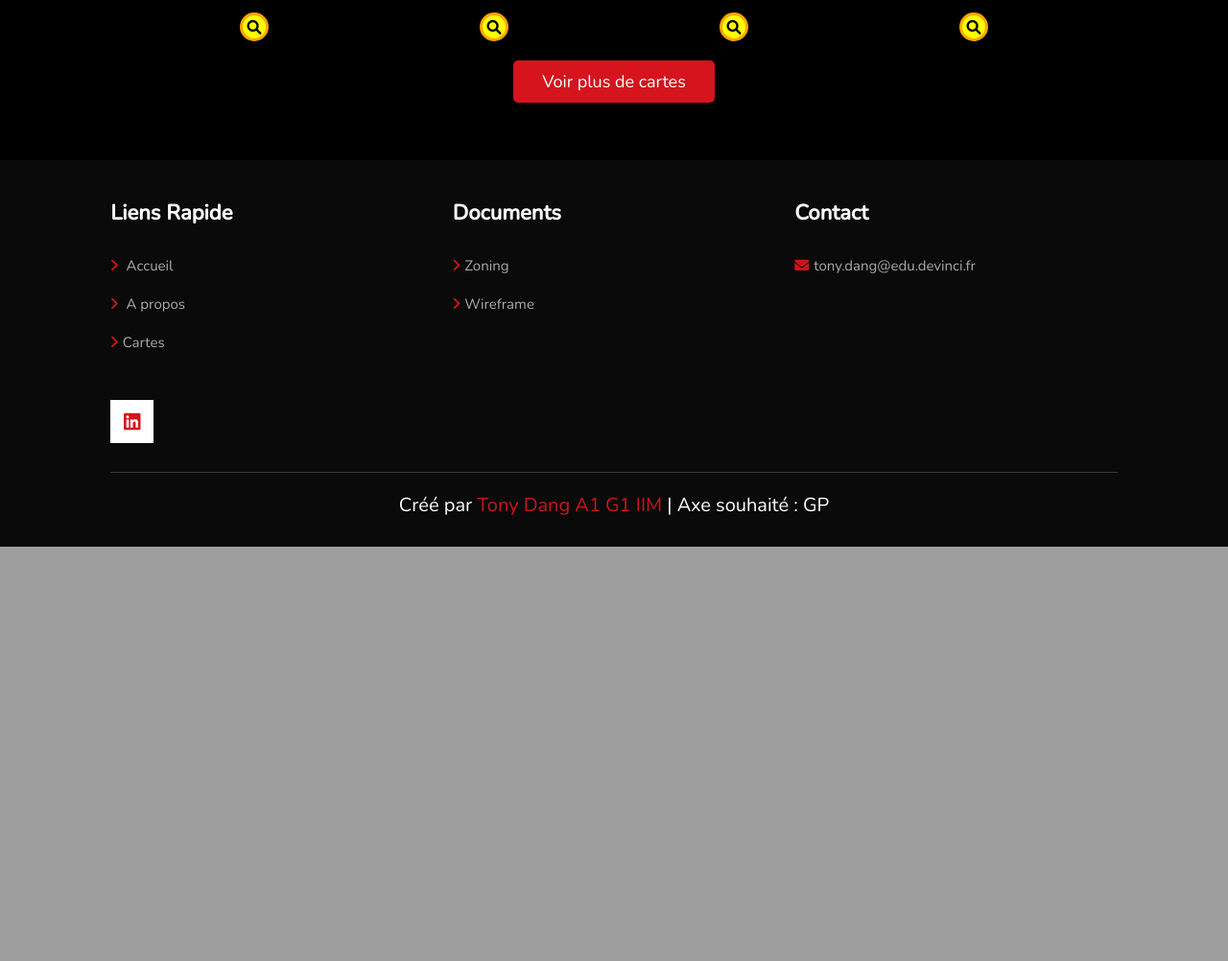
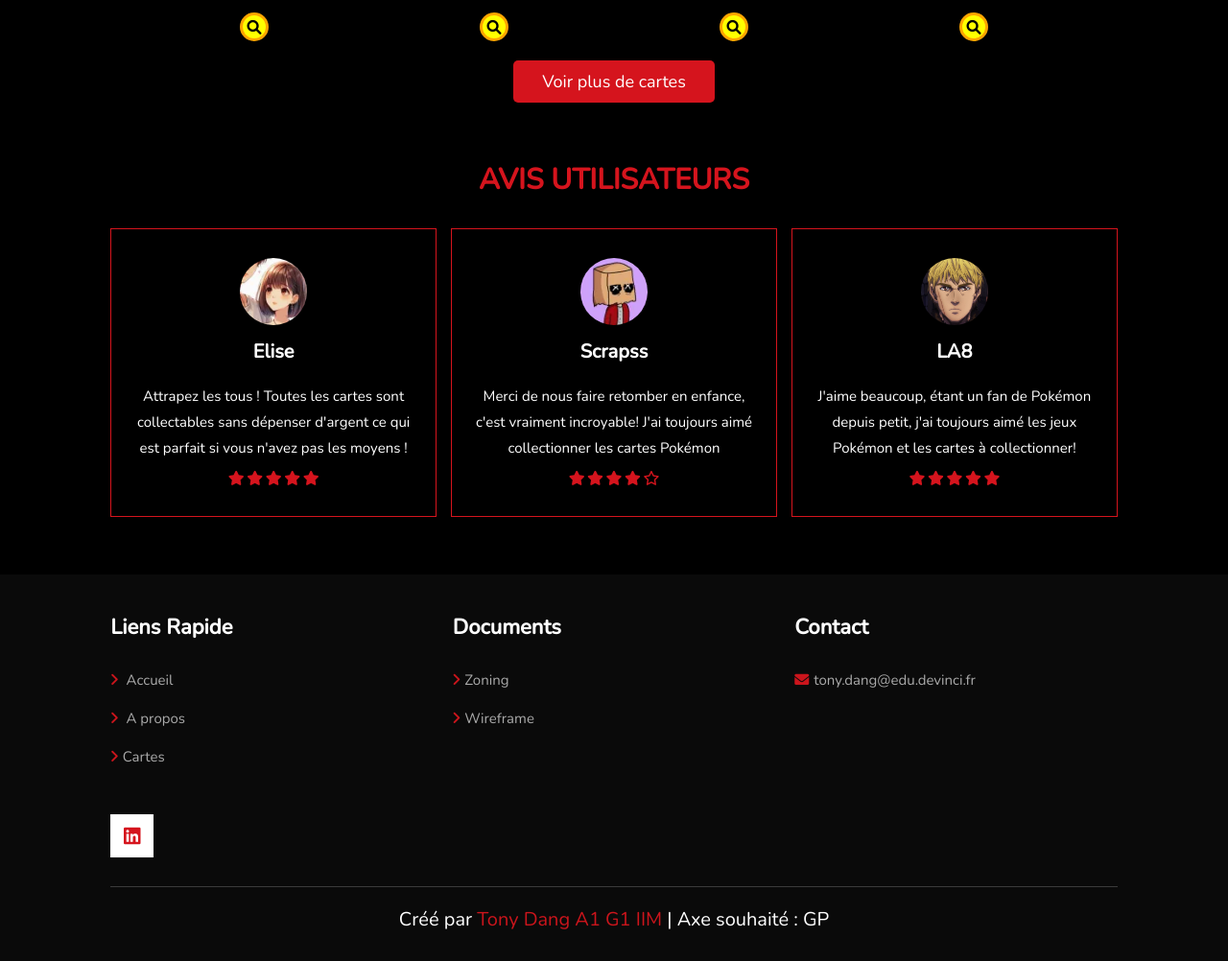
Before and after one commit to Kamihates/DANG_Tony_CDI1A1_IIM, a PHP site: page / in a window 1280 px wide. Shown: the part 1473-2475 px from the top of the page at 96% size. Before the commit the page ends 2043 px from the top, so only its background shows below. Run offline with PHP 8.4, Linux system fonts and the light colour scheme.

Commit message:
Gold (features, reviews, swipper)

```diff
--- a/css/style.css
+++ b/css/style.css
@@ -182,3 +236,42 @@
   display: inline-block;
   margin-top: 6rem;
 }
+
+.review .box-container{
+    display: grid;
+    grid-template-columns: repeat(auto-fit, minmax(30rem, 1fr));
+    gap:1.5rem;
+}
+
+.review .box-container .box{
+    border:.1rem solid var(--red);
+    text-align: center;
+    padding:3rem 2rem;
+}
+
+.review .box-container .box p{
+    font-size: 1.5rem;
+    line-height: 1.8;
+    padding:1rem 0;
+}
+
+.review .box-container .box span{
+    color:var(--black);
+}
+
+.review .box-container .box .user{
+    height: 7rem;
+    width: 7rem;
+    border-radius: 50%;
+    object-fit: cover;
+}
+
+.review .box-container .box h3{
+    padding:1rem 0;
+    font-size: 2rem;
+}
+
+.review .box-container .box .stars i{
+    font-size: 1.5rem;
+    color:var(--red);
+}
--- a/index.php
+++ b/index.php
@@ -16,8 +16,36 @@
     <div class="content">
       <h3>Pokémon</h3>
       <p>Cartes à jouer et à collectionner</p>
-      <a href="https://www.pokemon.com/fr/jcc-pokemon" class="btn">Site officiel Pokémon</a>
+      <a href="php/morecards.php" class="btn">Voir nos cartes</a>
     </div>
+
+    <!-- Swiper -->
+    <div class="swiper mySwiper">
+      <div class="swiper-wrapper">
+        <div class="swiper-slide" data-name="Latios">
+          <img src="images/cartes/LatiosSpé.png" alt="Latios Spécial">
+        </div>
+        <div class="swiper-slide" data-name="Créfollet">
+          <img src="images/cartes/CréfolletSpé.png" alt="Créfollet Spécial">
+        </div>
+        <div class="swiper-slide" data-name="Milobellus EX">
+          <img src="images/cartes/MilobellusEX.png" alt="Milobellus EX">
+        </div>
+        <div class="swiper-slide" data-name="Pikachu EX">
+          <img src="images/cartes/PikachuEX.png" alt="Pikachu EX">
+        </div>
+        <div class="swiper-slide" data-name="Malvalame EX">
+          <img src="images/cartes/MalvalameEX.png" alt="Malvalame EX">
+        </div>
+        <div class="swiper-slide" data-name="Fulgulairo EX">
+          <img src="images/cartes/FulgulairoEX.png" alt="Fulgulairo EX">
+        </div>
+      </div>
+    </div>
+
+    <div class="swiper-button-next"></div>
+    <div class="swiper-button-prev"></div>
+    <div id="card-name" class="card-name"></div>
 
   </section>
 
@@ -91,6 +119,61 @@
 
   <!-- Fin section cards -->
 
+  <!-- Début section team  -->
+
+  <section class="review" id="review">
+
+    <h1 class="heading">Avis utilisateurs</h1>
+
+    <div class="box-container">
+
+      <div class="box">
+        <img src="images/gunderella.webp" class="user" alt="">
+        <h3>Elise</h3>
+        <p>Attrapez les tous ! Toutes les cartes sont collectables sans dépenser d'argent ce qui est parfait si vous n'avez pas les moyens !</p>
+        <div class="stars">
+          <i class="fas fa-star"></i>
+          <i class="fas fa-star"></i>
+          <i class="fas fa-star"></i>
+          <i class="fas fa-star"></i>
+          <i class="fas fa-star"></i>
+        </div>
+      </div>
+
+      <div class="box">
+        <img src="images/scrapss.webp" class="user" alt="">
+        <h3>Scrapss</h3>
+        <p>Merci de nous faire retomber en enfance, c'est vraiment incroyable! J'ai toujours aimé collectionner les cartes Pokémon</p>
+        <div class="stars">
+          <i class="fas fa-star"></i>
+          <i class="fas fa-star"></i>
+          <i class="fas fa-star"></i>
+          <i class="fas fa-star"></i>
+          <i class="far fa-star"></i>
+        </div>
+
+      </div>
+
+      <div class="box">
+        <img src="images/LA8.png" class="user" alt="">
+        <h3>LA8</h3>
+        <div class="stars">
+          <p>J'aime beaucoup, étant un fan de Pokémon depuis petit, j'ai toujours aimé les jeux Pokémon et les cartes à collectionner!</p>
+          <i class="fas fa-star"></i>
+          <i class="fas fa-star"></i>
+          <i class="fas fa-star"></i>
+          <i class="fas fa-star"></i>
+          <i class="fas fa-star"></i>
+        </div>
+
+      </div>
+
+    </div>
+
+  </section>
+
+  <!-- Fin section team -->
+
   <!-- Début section footer  -->
 
   <?php include 'php/footer.php'; ?>
@@ -98,6 +181,7 @@
   <!-- Fin section footer -->
 
   <!-- Link script js   -->
+  <script src="https://cdn.jsdelivr.net/npm/swiper@11/swiper-bundle.min.js"></script>
   <script src="js/script.js"></script>
 
 </body>
--- a/js/script.js
+++ b/js/script.js
@@ -96,3 +96,30 @@ function filterCards(category) {
     // Ajouter la classe 'active' au bouton cliqué
     document.querySelector(`.buttons button[onclick="filterCards('${category}')"]`).classList.add('active');
 }
+
+var swiper = new Swiper(".mySwiper", {
+  effect: "flip",
+  grabCursor: true,
+  pagination: {
+    el: ".swiper-pagination",
+  },
+  navigation: {
+    nextEl: ".swiper-button-next",
+    prevEl: ".swiper-button-prev",
+  },
+  autoplay: {
+    delay: 2000, // 2 secondes
+    disableOnInteraction: false, // Ne pas désactiver l'autoplay après une interaction
+  },
+  loop: true, // Revenir au premier slide après le dernier
+  on: {
+    slideChange: function () {
+      // Récupérer le nom de la carte à partir de l'attribut data-name du slide actif
+      const activeSlide = this.slides[this.activeIndex];
+      const cardName = activeSlide.getAttribute('data-name');
+
+      // Afficher le nom de la carte dans l'élément #card-name
+      document.getElementById('card-name').textContent = cardName;
+    },
+  },
+});
--- a/php/header.php
+++ b/php/header.php
@@ -5,7 +5,7 @@
   <meta http-equiv="X-UA-Compatible" content="IE=edge">
   <meta name="viewport" content="width=device-width, initial-scale=1.0"> <!-- Adaptation mobile (viewport)  -->
   <meta name="author" content="Tony Dang">
-  <meta name="description" content="Collection de carte Pokémon">
+  <meta name="description" content="Site de collection de carte Pokémon">
   <meta name="keywords" content="Pokémon, Collection, Carte">
   <meta data-n-head="true" data-hid="og:image" property="og:image" content="../images/background.gif">
   <link rel="icon" type="image/x-icon" href="../images/favicon.ico"> <!-- Favicon (icone titre)  -->
@@ -14,6 +14,7 @@
 
   <link rel="stylesheet" href="https://cdnjs.cloudflare.com/ajax/libs/font-awesome/5.15.3/css/all.min.css">
   <link rel="stylesheet" href="https://cdnjs.cloudflare.com/ajax/libs/font-awesome/6.0.0-beta3/css/all.min.css">
+  <link rel="stylesheet" href="https://cdn.jsdelivr.net/npm/swiper@11/swiper-bundle.min.css" />
 
   <link rel="stylesheet" href="../css/style.css">
   <link rel="stylesheet" href="../css/header.css">
```
Also changed, not shown: other parts of css/style.css (+62 -8 lines), css/responsive.css (+39 -3 lines), images/LA8.png (added), images/gunderella.webp (added), images/scrapss.webp (added).
